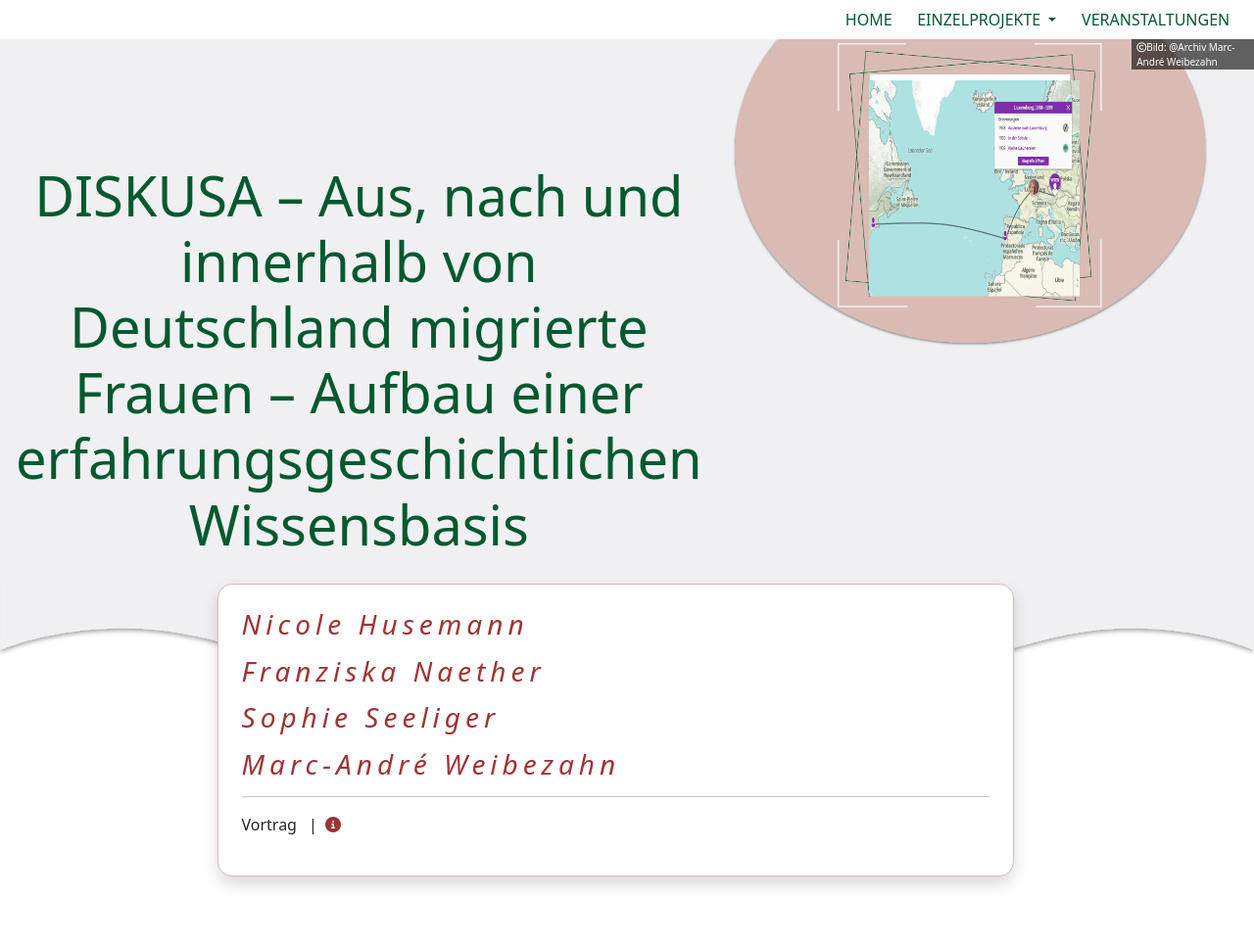
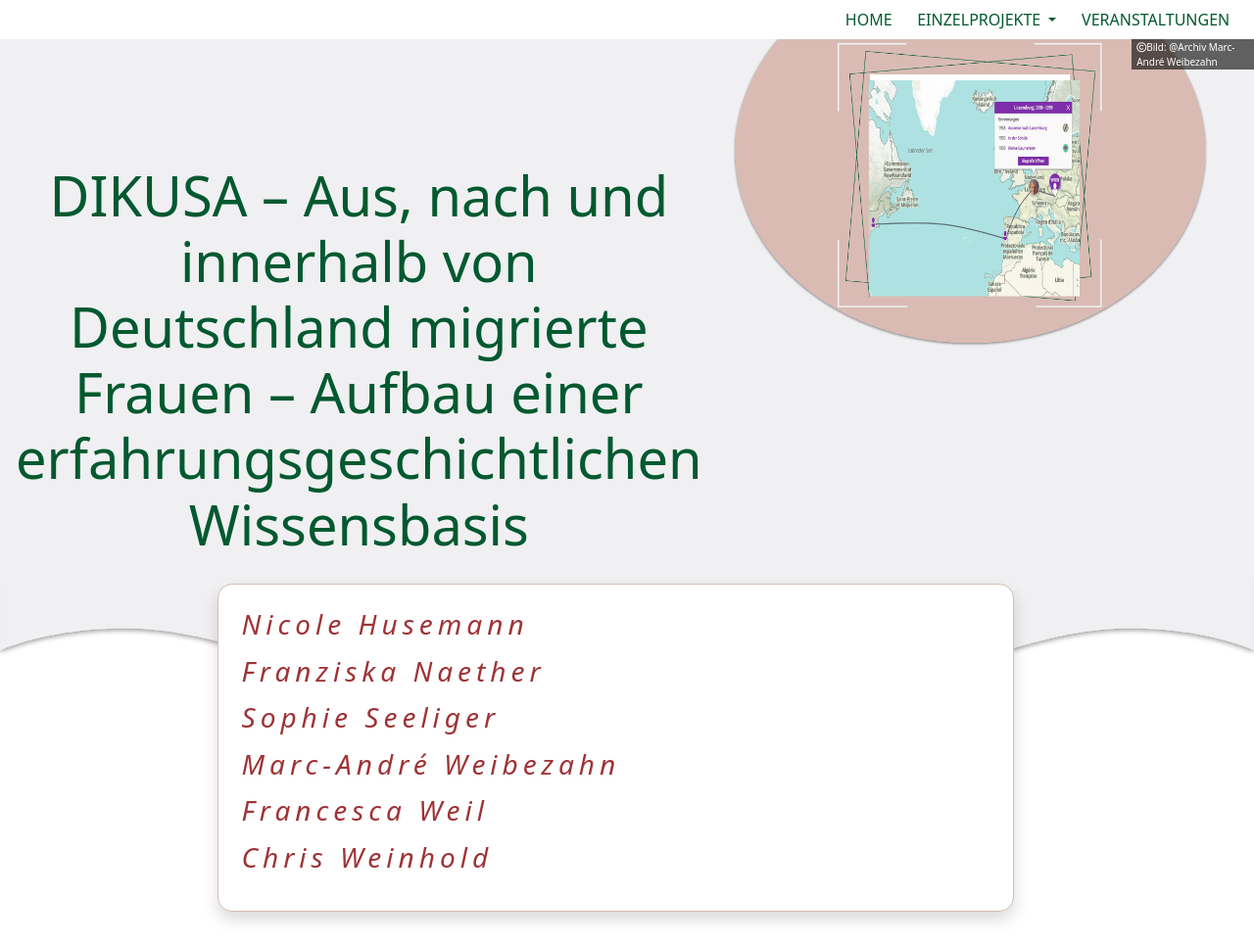
Before and after one commit to HAIT-TUDD/migrierte_frauen, a plain HTML site: page TP7.html in a window 1280 px wide. Shown: the top 966 px of the page at 98% size. Drawn offline with Linux system fonts and the light colour scheme.

Commit message:
fixed path

```diff
--- a/TP7.html
+++ b/TP7.html
@@ -80,7 +80,7 @@
       <div class="row">
         <div class="col-xl-7 tp-kurz">
           <h3 class="display-4">
-            DISKUSA&nbsp;– Aus, nach und innerhalb von Deutschland migrierte Frauen – Aufbau einer erfahrungsgeschichtlichen Wissensbasis</h3>
+            DIKUSA&nbsp;– Aus, nach und innerhalb von Deutschland migrierte Frauen – Aufbau einer erfahrungsgeschichtlichen Wissensbasis</h3>
         </div>
         <div class="col-xl-5 d-none d-xl-block">
           <img src="images/dikusa_2.png" class="img-fluid" alt="Titelbild Einzelprojekt 7">
@@ -98,12 +98,9 @@
               <h3 class="name">Franziska Naether</h3>
               <h3 class="name">Sophie Seeliger</h3>
               <h3 class="name">Marc-André Weibezahn</h3>
-              <hr>
-              <div class="content d-flex">
-                <p class="text1">
-                  Vortrag
-                    <span>|</span><a href="https://hait.tu-dresden.de/ext/veranstaltungen/veranstaltung.asp?id=41383"><i class="fa-solid fa-circle-info"></i></a></span></p>
-              </div>
+              <h3 class="name">Francesca Weil</h3>
+              <h3 class="name">Chris Weinhold</h3>
+
             </div>
           </div>
         </div>
```
Also changed, not shown: index.html (+1 -1 lines).
